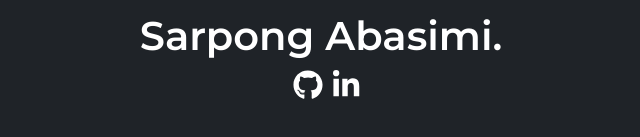
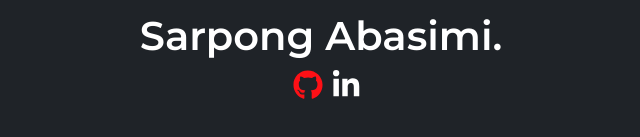
Before and after one commit to SarpongAbasimi/me, a React (Create React App) app: page / in a window 1280 px wide. In both pictures the pointer is over the icon 626 px from the left and 384 px from the top of the page. Shown: the part 299-436 px from the top of the page, without its empty margins (319-959 px from the left). Built offline with nearby package versions, Linux system fonts and the light colour scheme.

Commit message:
added links to github and LinkedIn

```diff
--- a/src/components/social.css
+++ b/src/components/social.css
@@ -9,4 +9,8 @@
 .github{
   color: #ffff;
   font-size: 30px;
+  transition: color 200ms cubic-bezier(0.075, 0.82, 0.165, 1);
 }
+.github:hover{
+  color:#FD1016;
+}
```
